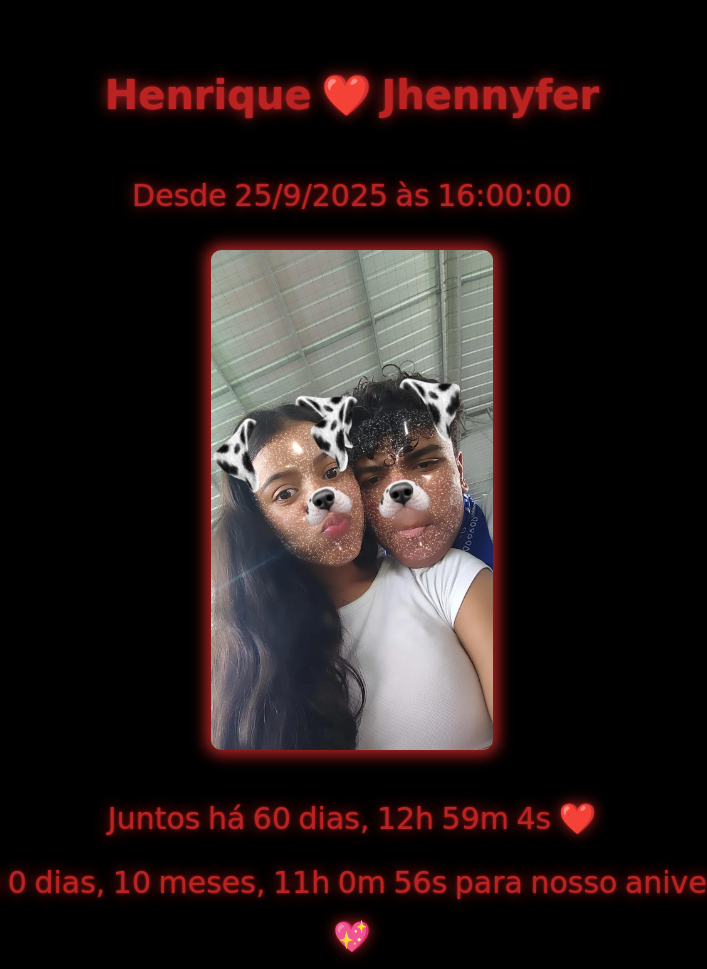
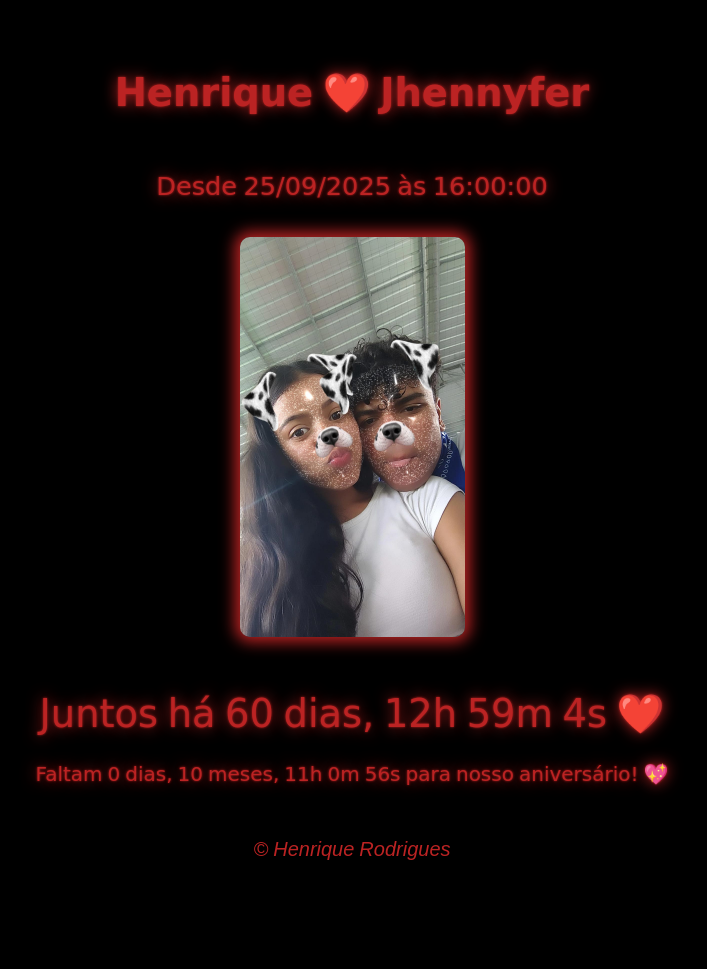
Before and after one commit to TKDarkzin/Love, a plain HTML site: page index.html in a window 1280 px wide. Shown: the top 969 px of the page, without its empty margins (288-995 px from the left). After the commit the page ends 885 px from the top, so only its background shows below. Drawn offline with Linux system fonts and the light colour scheme; a web font is replaced by a local one.

Commit message:
fix: Corrige o caminho da imagem Love1 para carregamento

```diff
--- a/CSS/style.css
+++ b/CSS/style.css
@@ -35,7 +35,7 @@ div{
     text-shadow: 0 0 15px rgb(187,35,35), 0 0 2.5px rgb(187,35,35);
 }
 .mensagem{
-    font-size: 1.5em;
+    font-size: clamp(1.1rem, 3vw, 2.5rem);
     margin-top: 20px;
 }
 #img{
@@ -43,7 +43,7 @@ div{
     /* especificar cor também para a sombra inset */
     box-shadow: 0 0 15px 5px rgb(187, 35, 35), inset 0 0 15px rgb(187,35,35);
     border-radius: 10px;
-    height: 500px;
+    height: 50vh;
     max-height: 600px;
     margin-top: 20px;
 }
--- a/JS/script.js
+++ b/JS/script.js
@@ -8,7 +8,7 @@ const horaN = 16
 const minN = "00"
 const secN = "00"
 const diaN = 25
-const mesN = 9
+const mesN = "09"
 const anoN = 2025
 
 function CarregarAmor(){
@@ -25,7 +25,7 @@ function CarregarAmor(){
 
     msg.innerHTML = `Desde ${diaN}/${mesN}/${anoN} às ${horaN}:${minN}:${secN}`
 
-    let dataInicial = new Date(anoN, mesN-1, diaN, horaN, minN, secN)
+    let dataInicial = new Date(anoN, Number(mesN)-1, diaN, horaN, minN, secN)
     let now = new Date(ano, mes-1, dia, hora, min, sec)
 
     let diff = now - dataInicial
@@ -62,14 +62,14 @@ function CarregarAmor(){
         days = diaN - dia
     }
 
-    if(mes > mesN){
-        months = mesN - mes + 12
+    if(mes > Number(mesN)){
+        months = Number(mesN) - mes + 12
     }
-    else if(mes == mesN && dia > diaN){
+    else if(mes == Number(mesN) && dia > diaN){
         months = 11
     }
     else{
-        months = mesN - mes
+        months = Number(mesN) - mes
     }
 
     if(hora >= horaN){
@@ -100,6 +100,10 @@ function CarregarAmor(){
         seconds = Number(secN) - sec
     }
 
+    if(hours > 16 && hours < 24){
+        days--;
+    }
+
 
     msg1.innerHTML = `Juntos há ${dias} dias, ${horas}h ${minutos}m ${segundos}s ❤️`
     msg2.innerHTML = `Faltam ${days} dias, ${months} meses, ${hours}h ${minutes}m ${seconds}s para nosso aniversário! 💖`
--- a/index.html
+++ b/index.html
@@ -3,31 +3,31 @@
 <head>
     <meta charset="UTF-8">
     <meta name="viewport" content="width=device-width, initial-scale=1.0">
-    <link rel="stylesheet" href="CSS/style.css">
-    <link rel="shortcut icon" href="img/favicon.ico" type="image/x-icon">
+    <link rel="stylesheet" href="../CSS/style.css">
+    <link rel="shortcut icon" href="../img/favicon.ico" type="image/x-icon">
     <title>Love</title>
 </head>
 <body onload="CarregarAmor(), CarregarLoop()">
     <section>
-        <h1 class="msg" style="font-size: 2em;">Henrique ❤️ Jhennyfer</h1>
-        <div class="msg" style="font-size: 1.5em;" id="msg">
+        <h1 class="msg" style="font-size: clamp(1.5rem, 3vw, 2.5rem);">Henrique ❤️ Jhennyfer</h1>
+        <div class="msg" style="font-size: clamp(1rem, 2vw, 2.5rem);" id="msg">
 
         </div>
         <div id="foto">
-            <img id="img" src="img/Love1.jpg" alt="Foto do Melhor Casal do Mundo">
+            <img id="img" src="../img/Love1.jpg" alt="Foto do Melhor Casal do Mundo">
         </div>
 
         <div class="msg mensagem" id="msg1">
 
         </div>
 
-        <div class="msg" style="font-size: 1.5em;" id="msg2">
+        <div class="msg"  id="msg2">
 
         </div>
     </section>
     <footer>
         <p>&copy; Henrique Rodrigues</p>
     </footer>
-    <script src="JS/script.js"></script>
+    <script src="../JS/script.js"></script>
 </body>
 </html>
```
